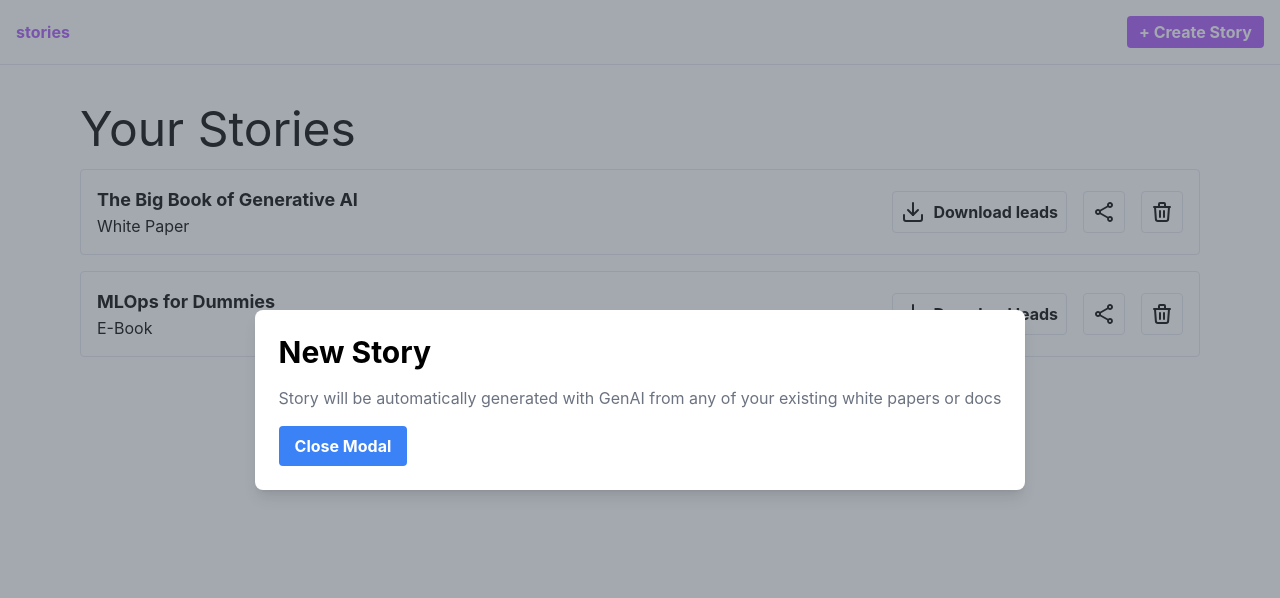
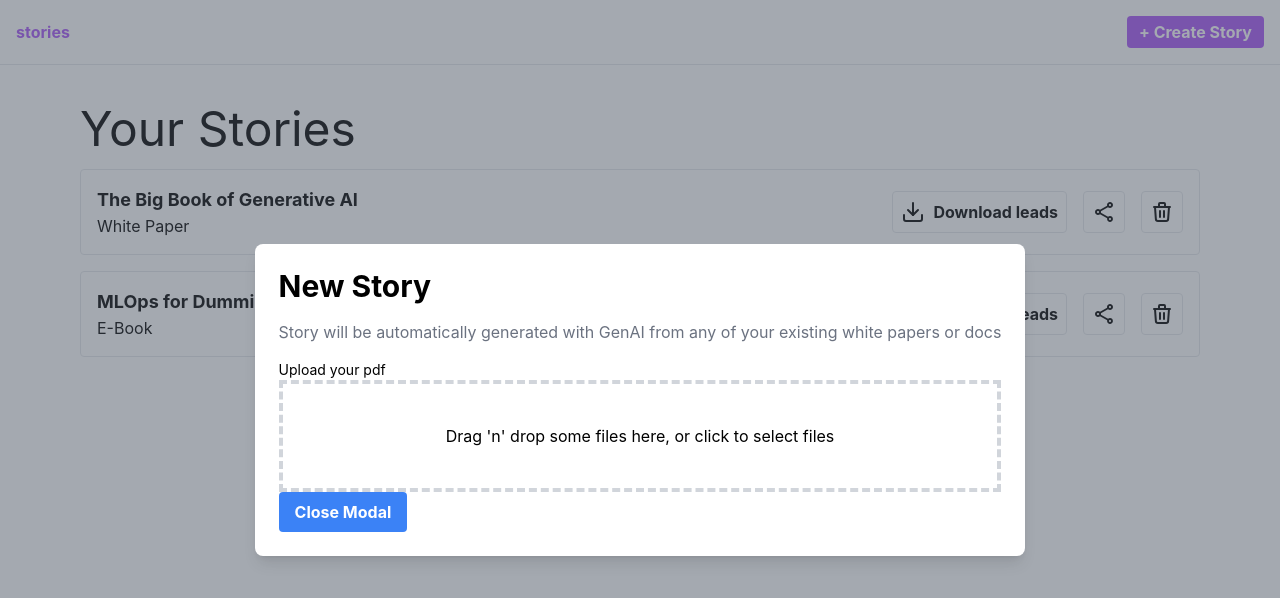
Before and after one commit to jordantab/stories, a React (Create React App) app in the folder web/: page /admin in a window 1280 px wide. Shown: the top 598 px of the page. Built offline with nearby package versions, Linux system fonts and the light colour scheme.

Commit message:
Create a drop zone

```diff
--- a/web/package.json
+++ b/web/package.json
@@ -12,6 +12,7 @@
     "@types/react-dom": "^18.3.0",
     "react": "^18.3.1",
     "react-dom": "^18.3.1",
+    "react-dropzone": "^14.2.3",
     "react-icons": "^5.1.0",
     "react-router-dom": "^6.23.0",
     "react-scripts": "5.0.1",
--- a/web/src/Admin.tsx
+++ b/web/src/Admin.tsx
@@ -1,6 +1,8 @@
 
 
 import React, { useState } from 'react';
+
+import { useDropzone } from 'react-dropzone';
 
 import { MdOutlineShare } from "react-icons/md";
 import { HiOutlineTrash } from "react-icons/hi";
@@ -35,7 +37,7 @@ function Admin() {
         <h1 className="text-5xl">Your Stories</h1>
         {items.map(item => story(item))}
       </div>
-      {showModal ? modal() : undefined}
+      {showModal ? Modal() : undefined}
     </div>
   );
 }
@@ -56,12 +58,22 @@ function story(story: Story) {
   )
 }
 
-function modal() {
+function Modal() {
+  const { getRootProps, getInputProps } = useDropzone({
+    onDrop: (acceptedFiles) => {
+      console.log(acceptedFiles);
+    }
+  });
   return (
     <div className="fixed inset-0 bg-gray-600 bg-opacity-50 z-50 flex justify-center items-center">
       <div className="bg-white p-6 rounded-lg shadow-lg">
           <h2 className="text-3xl font-bold mb-4">New Story</h2>
           <p className="mb-4 text-gray-500">Story will be automatically generated with GenAI from any of your existing white papers or docs</p>
+          <p className="text-sm">Upload your pdf</p>
+          <div {...getRootProps({ className: 'dropzone border-dashed border-4 border-gray-300 p-10 text-center' })}>
+              <input {...getInputProps()} />
+              <p>Drag 'n' drop some files here, or click to select files</p>
+            </div>
           <button className="bg-blue-500 hover:bg-blue-700 text-white font-bold py-2 px-4 rounded">
               Close Modal
           </button>
```
Also changed, not shown: 1 other file (tests, documents, lock files or other folders).
